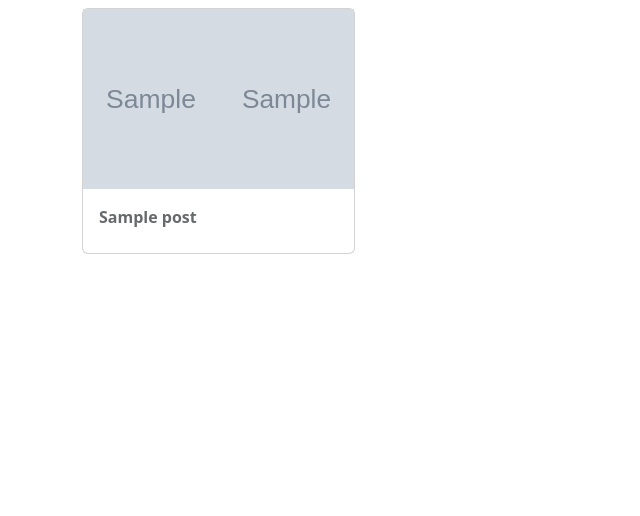
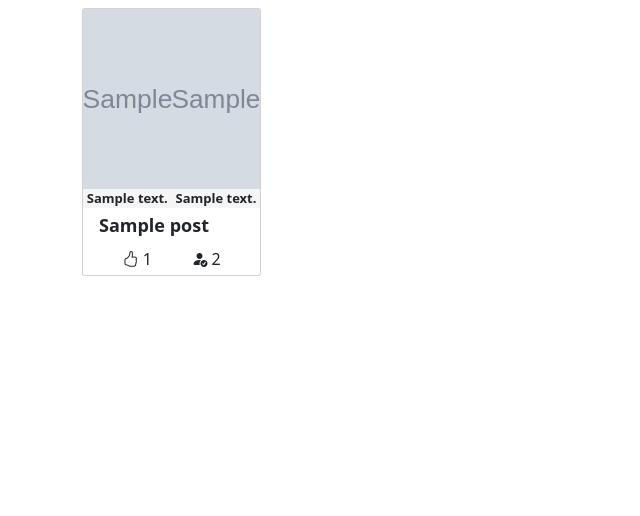
Before and after one commit to HYndrome/Django-project-04-balancegame-, a Django app: page /posts/ in a window 1280 px wide. Shown: the part 59-575 px from the top of the page, without its empty margins (0-640 px from the left). Run offline with Django 3.2, Linux system fonts and the light colour scheme; tables that the repository leaves empty hold one stand-in row (values such as "Sample post"); grey boxes marked "Sample" are stand-in pictures.

Commit message:
index_plus

```diff
--- a/posts/templates/posts/index.html
+++ b/posts/templates/posts/index.html
@@ -5,7 +5,7 @@
 {% endblock link %}
 
 {% block content %}
-<div class="row row-cols-2 row-cols-md-4 row-cols-l-6 g-2">
+<div class="row row-cols-2 row-cols-md-4 row-cols-xl-6 g-2">
   {% for post in posts %}
   <a href="{% url 'posts:detail' post.pk %}">
     <div class="col">
@@ -22,9 +22,15 @@
           {% else %}
             <div class="no-image2" style="background-image: url({% static 'no_image.png' %});"></div>
           {% endif %}
+          <div class="d-flex">
+            <div class="content">{{ post.select1_content }}</div>
+            <div class="content">{{ post.select2_content }}</div>
+          </div>
         </div>
-        <div class="card-body">
-          <div class="card-title title">{{ post.title }}</div>
+        <div class="title px-3">{{ post.title }}</div>
+        <div class="mt-1 d-flex justify-content-evenly">
+          <p class="mb-1"><i class="bi bi-hand-thumbs-up"></i> {{ post.like_users.count }}</p>
+          <p class="mb-1"><i class="bi bi-person-fill-check"></i> {{ post.select1_users.count|add:post.select2_users.count }}</p>
         </div>
       </div>
     </div>
--- a/static/index_style.css
+++ b/static/index_style.css
@@ -1,7 +1,15 @@
 a {
   text-decoration: none;
-  color: #337ab7;
+  color: #676a6c;
   cursor: pointer;
+}
+
+.card {
+  border-radius: 3px;
+}
+
+.card:hover {
+  box-shadow: 1px 1px 20px #ddd;
 }
 
 .image1 {
@@ -38,9 +46,23 @@ a {
   display: flex;
 }
 
+.content {
+  background-color: #f5f5f5;
+  width: 50%;
+  max-height: 20px;
+  overflow: hidden;
+  text-overflow: ellipsis;
+  text-align: center;
+  font-size: 13px;
+  font-weight: 600;
+}
+
 .title {
-  font-size: 16px;
+  font-size: 18px;
   font-weight: 600;
-  color: #676a6c;
-  cursor: pointer;
+  padding: 4px;
 }
+
+.title:hover {
+  color : #1ab394;
+}
```
